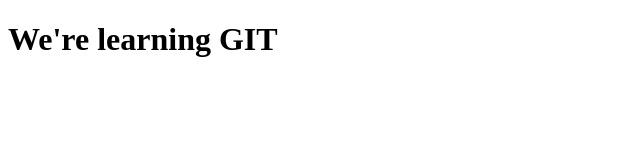
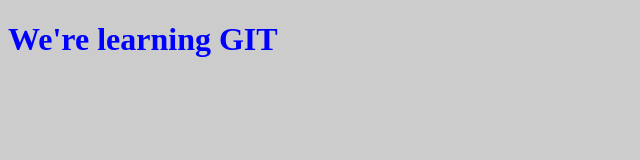
Before and after one commit to celyes/test, a plain HTML site: page index.html in a window 1280 px wide. Shown: the whole page, without its empty margins (0-640 px from the left). Drawn offline with Linux system fonts and the light colour scheme.

Commit message:
add style.css

```diff
--- a/index.html
+++ b/index.html
@@ -5,8 +5,10 @@
     <meta name="viewport" content="width=device-width, initial-scale=1.0">
     <meta http-equiv="X-UA-Compatible" content="ie=edge">
     <title>Git learn</title>
+    <link rel="stylesheet" href="style.css">
 </head>
 <body>
     <h1>We're learning GIT </h1>
+
 </body>
 </html>
--- /dev/null
+++ b/style.css
@@ -0,0 +1,5 @@
+body{
+    background: #ccc;
+
+}
+h1{color: #00f;}
```
